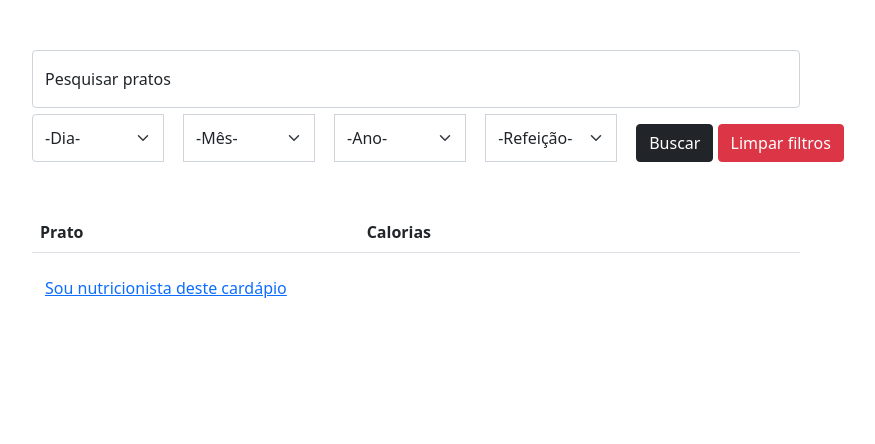
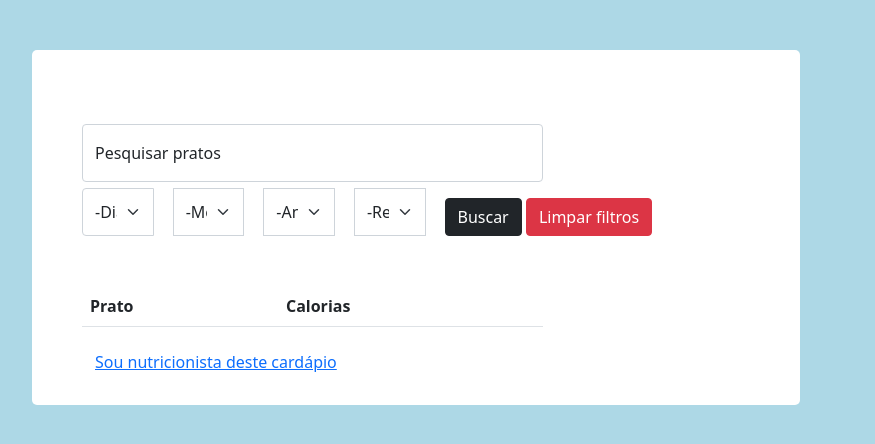
Before and after one commit to Mazutti12/cardapiopw3, a PHP site: page / in a window 1280 px wide; the page is wider, and only the part inside the window is pictured. Shown: the top 444 px of that part, without its empty margins (18-893 px from the left). Run offline with PHP 8.4, Linux system fonts and the light colour scheme; lists and menus that the app fills with data are empty; some libraries are stand-ins or nearby versions.

Commit message:
Add files via upload

```diff
--- a/frontend/login/index.php
+++ b/frontend/login/index.php
@@ -11,11 +11,13 @@
   </head>
   <body>
 
-
+  <div class="w3-container">
+    <br>
     <div class="form-floating mb-3" class="f">
       <input type="text" class="form-control" id="floatingInput" placeholder="">
       <label for="floatingInput">Pesquisar pratos</label>
-    </div>
+      </div>
+
 
     <div class="input-group">
 
@@ -98,12 +100,14 @@
             <tr>
                 <th>Prato</th>
                 <th>Calorias</th>
+
             </tr>
         </thead>
         <tbody></tbody>
     </table>
     <button type="button" class="btn btn-link">Sou nutricionista deste cardápio</button>
-  </div>
+    <br><br>
+
 </div>
 
 
@@ -138,6 +142,8 @@
       </div>
     </div>
   </div>
+  </div>
+
 
 
     <script src="https://cdn.jsdelivr.net/npm/bootstrap@5.1.3/dist/js/bootstrap.bundle.min.js" integrity="sha384-ka7Sk0Gln4gmtz2MlQnikT1wXgYsOg+OMhuP+IlRH9sENBO0LRn5q+8nbTov4+1p" crossorigin="anonymous"></script>
--- a/frontend/login/style/styleindex.css
+++ b/frontend/login/style/styleindex.css
@@ -1,12 +1,14 @@
 
 body {
-  background-color: white;
+  background-color: lightblue;
 }
 
-main{
+.w3-container{
 
-  color: white;
-    width: 80%;
+  background-color: white;
+    width: 60%;
+    height: 180%;
+    border-radius: 5px;
 
   }
 
```
